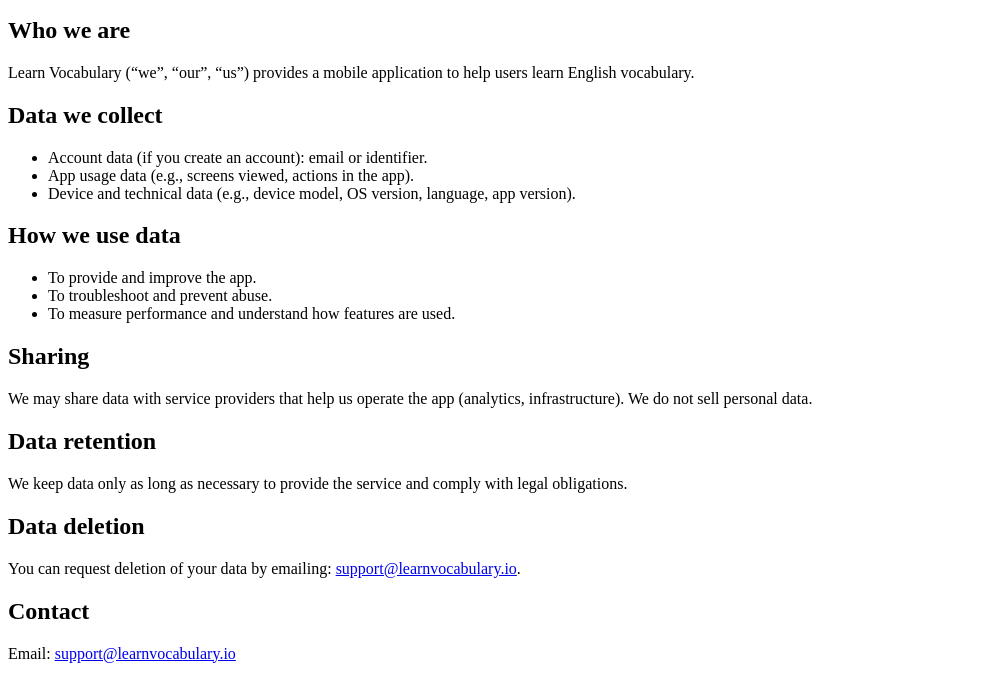
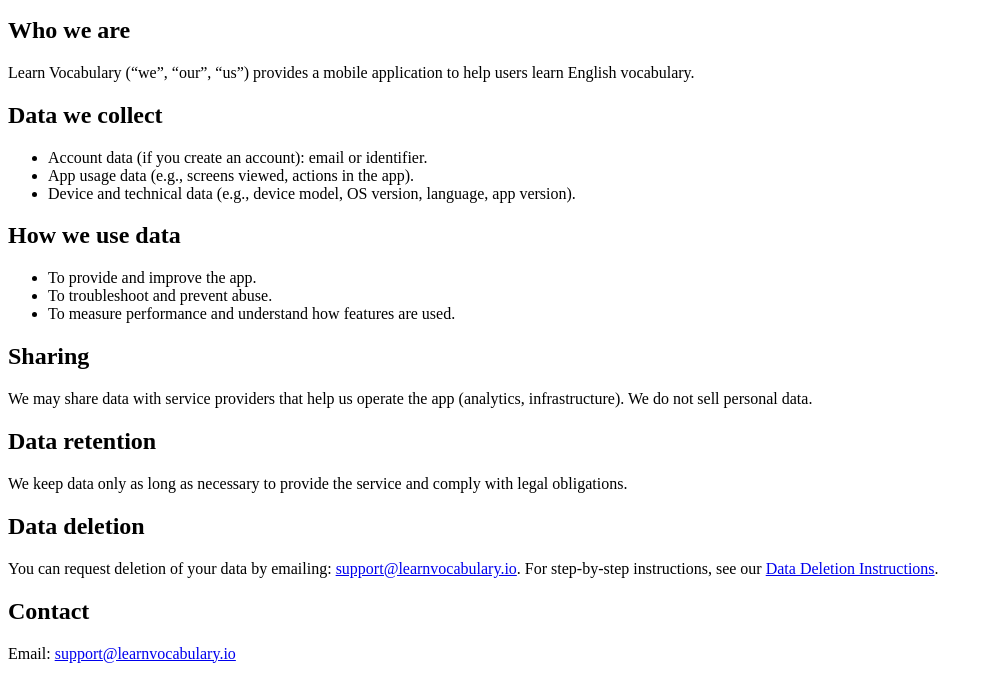
Before and after one commit to sunneyko/learnvocabulary-policy, a plain HTML site: page index.html in a window 1280 px wide. Shown: the part 101-800 px from the top of the page, without its empty margins (0-989 px from the left). Drawn offline with Linux system fonts and the light colour scheme.

Commit message:
Link data deletion instructions from privacy policy

```diff
--- a/index.html
+++ b/index.html
@@ -33,7 +33,7 @@
   <p>We keep data only as long as necessary to provide the service and comply with legal obligations.</p>
 
   <h2>Data deletion</h2>
-  <p>You can request deletion of your data by emailing: <a href="mailto:support@learnvocabulary.io">support@learnvocabulary.io</a>.</p>
+  <p>You can request deletion of your data by emailing: <a href="mailto:support@learnvocabulary.io">support@learnvocabulary.io</a>. For step-by-step instructions, see our <a href="data-deletion.html">Data Deletion Instructions</a>.</p>
 
   <h2>Contact</h2>
   <p>Email: <a href="mailto:support@learnvocabulary.io">support@learnvocabulary.io</a></p>
```
